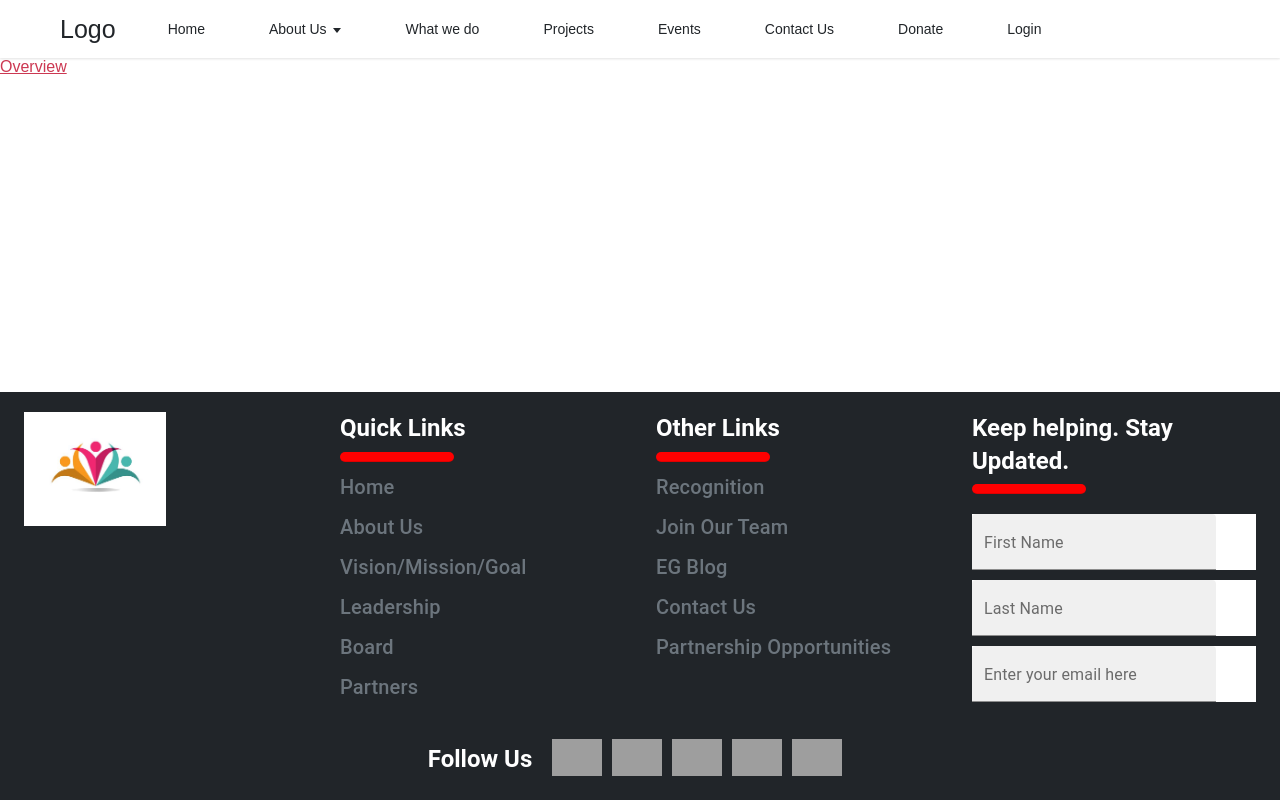
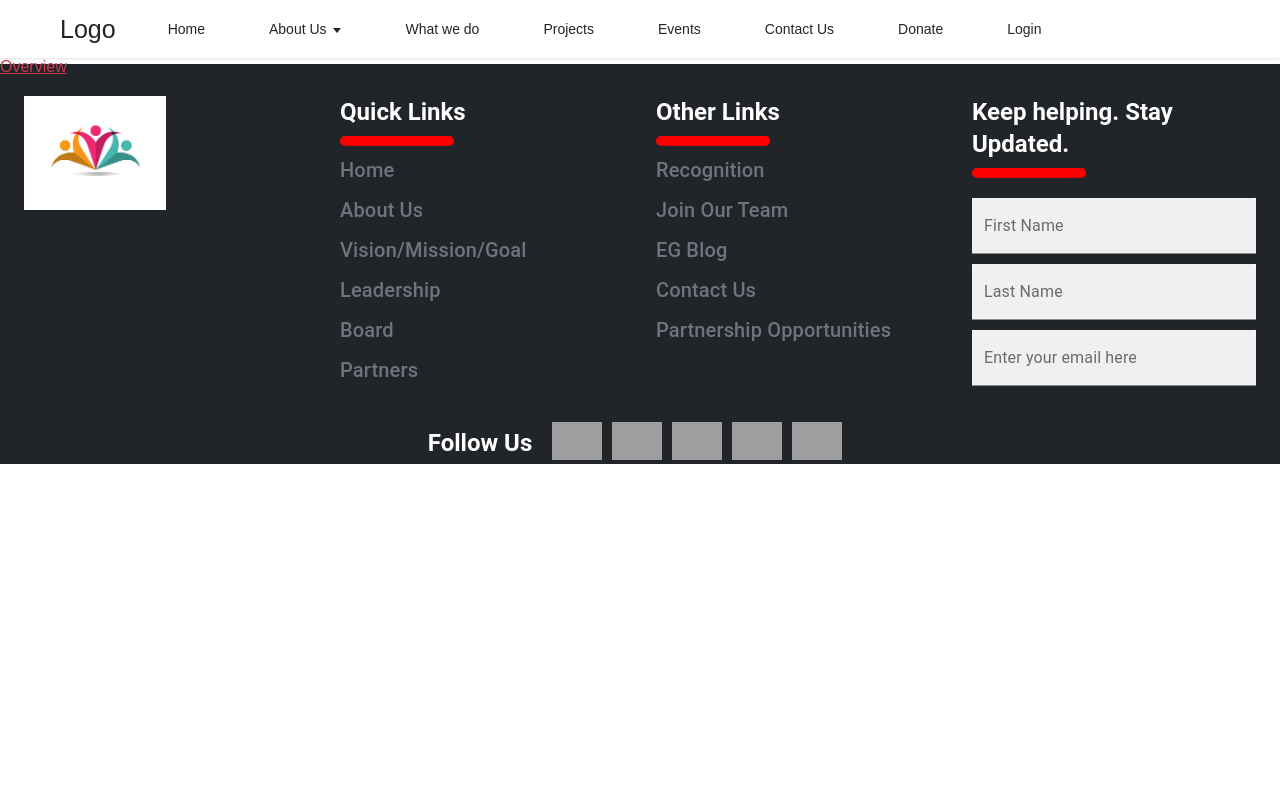
Before and after one commit to Aniket-1608/NGO-Dapp, a React (Create React App) app: page /about in a window 1280 px wide. Built offline with nearby package versions, Linux system fonts and the light colour scheme; grey boxes are pictures that could not be loaded.

Commit message:
changed the width of text field

```diff
--- a/src/components/Footer.js
+++ b/src/components/Footer.js
@@ -78,7 +78,7 @@ function Footer() {
       maxWidth="false"
       //   bgcolor="black"
       bgcolor="#212529"
-      sx={{ position: "fixed", bottom: 0, left: 0, right: 0 }}
+      //   sx={{ position: "fixed", bottom: 0, left: 0, right: 0 }}
     >
       <Container maxWidth="xl" sx={{ mt: "20px", mb: "20px" }}>
         <Grid container spacing={4}>
@@ -159,6 +159,7 @@ function Footer() {
                 id="filled-basic"
                 label="First Name"
                 variant="filled"
+                fullWidth
                 InputLabelProps={{
                   style: { color: "#6b6b6b" }, // Change the label color
                 }}
@@ -169,6 +170,7 @@ function Footer() {
                 id="filled-basic"
                 label="Last Name"
                 variant="filled"
+                fullWidth
                 InputLabelProps={{
                   style: { color: "#6b6b6b" }, // Change the label color
                 }}
@@ -179,6 +181,7 @@ function Footer() {
                 id="filled-basic"
                 label="Enter your email here"
                 variant="filled"
+                fullWidth
                 InputLabelProps={{
                   style: { color: "#6b6b6b" }, // Change the label color
                 }}
```
